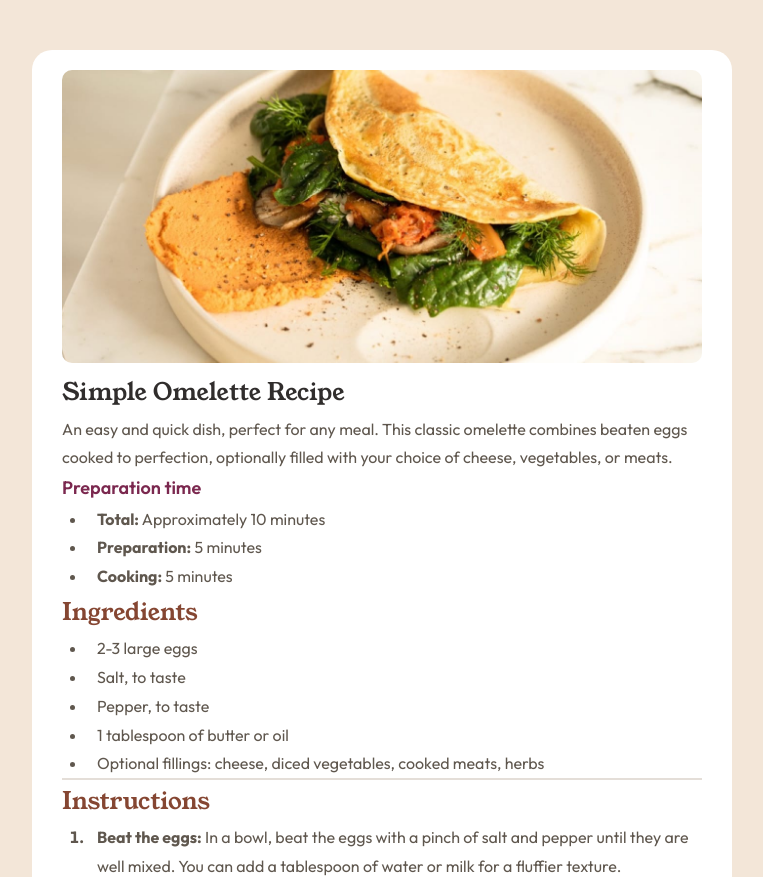
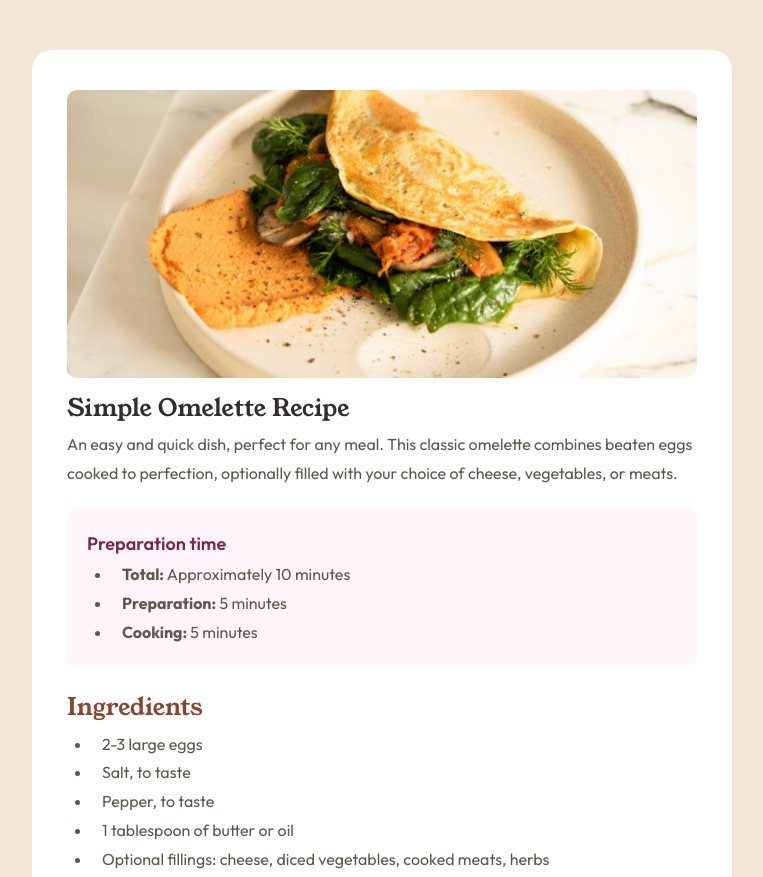
Before and after one commit to marayshiela/recipe-page-frontend-mentor, a plain HTML site: page index.html in a window 1280 px wide. Shown: the top 877 px of the page, without its empty margins (258-1021 px from the left). Drawn offline with Linux system fonts and the light colour scheme.

Commit message:
Update style.css

```diff
--- a/style.css
+++ b/style.css
@@ -34,7 +34,6 @@ h2{
     color: var(--Rose-800)
 }
 body{
-
     background-color: var(--Stone-100);
     font-family: var(--ff-body);
     line-height: 1.8;
@@ -44,15 +43,15 @@ body{
     justify-content: center;
 
 }
+footer{
+    padding: 10px;
+}
 main{
     padding: 20px 30px;
     background-color: var(--White);
     max-width: 700px;
     color: var(--Stone-600);
     border-radius: 20px;
-}
-footer{
-    padding: 10px;
 }
 img{
     width: 100%;
@@ -67,11 +66,11 @@ ol >li::marker{
 li{
     padding-left: 10px;
 }
-div{
+section{
     padding: 20px 0;
     margin: 0 5px;
 }
-div:nth-child(2){
+section:nth-child(2){
     background-color: var(--Rose-50);
     padding: 20px;
     border-radius: 10px;
@@ -103,5 +102,4 @@ td:last-child{
     main{
         margin: 50px 20px;
     }
-
 }
```
